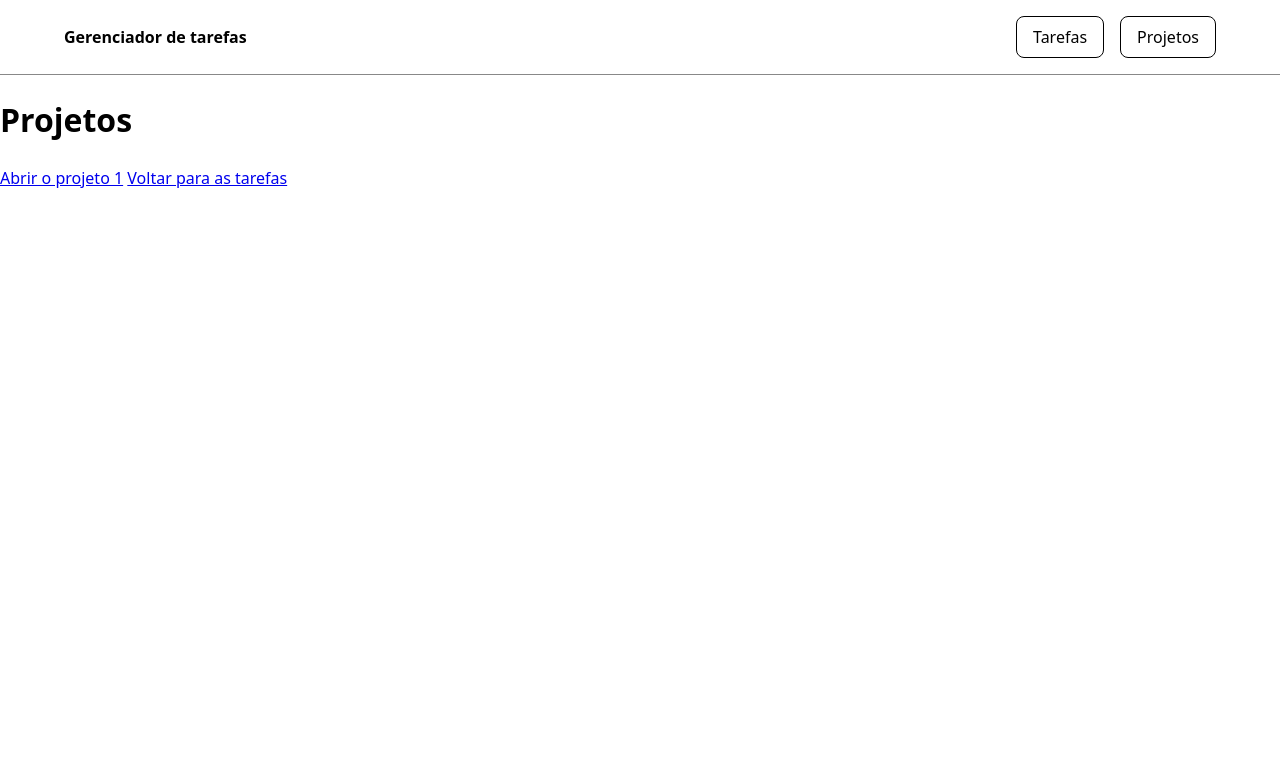
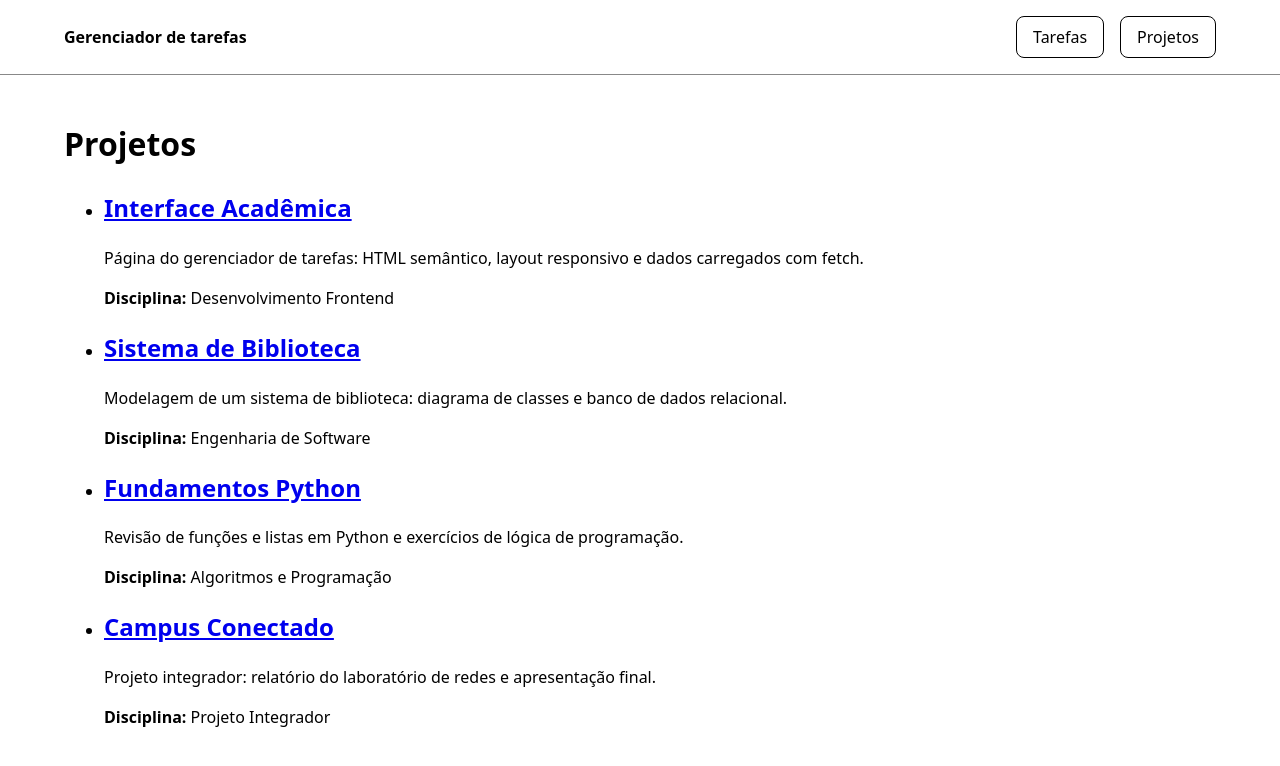
Before and after one commit to andreybueno-git/projeto-g2-frontend, a SvelteKit app: page /projetos in a window 1280 px wide. Shown: the top 766 px of the page. Built offline with nearby package versions, Linux system fonts and the light colour scheme; data requests are answered from the project's data file.

Commit message:
feat:cria lista de projetos da API

```diff
--- a/src/routes/projetos/+page.svelte
+++ b/src/routes/projetos/+page.svelte
@@ -1,4 +1,54 @@
-<h1>Projetos</h1>
+<script lang="ts">
+    import { onMount } from 'svelte';
+    import { listarProjetos } from '../../lib/api';
+    import type { Projeto } from '../../tipos';
 
-<a href="/projetos/1">Abrir o projeto 1</a>
-<a href="/">Voltar para as tarefas</a>
+    let projetos = $state<Projeto[]>([]);
+    let carregando = $state(true);
+    let erro = $state<string | null>(null);
+
+    onMount(async () => {
+      try {
+        projetos = await listarProjetos();
+      } catch {
+        erro = 'Não foi possível carregar os projetos.';
+      } finally {
+        carregando = false;
+      }
+    });
+  </script>
+
+  <main>
+    <h1>Projetos</h1>
+
+    {#if carregando}
+      <p>Carregando projetos...</p>
+    {:else if erro}
+      <p role="alert">{erro}</p>
+    {:else if projetos.length === 0}
+      <p>Nenhum projeto cadastrado.</p>
+    {:else}
+      <ul>
+        {#each projetos as projeto (projeto.id)}
+          <li>
+            <h2>
+              <a href={`/projetos/${projeto.id}`}>
+                {projeto.nome}
+              </a>
+            </h2>
+
+            <p>{projeto.descricao}</p>
+            <p><strong>Disciplina:</strong> {projeto.disciplina}</p>
+          </li>
+        {/each}
+      </ul>
+    {/if}
+  </main>
+
+  <style>
+    main {
+      max-width: 72rem;
+      margin: 0 auto;
+      padding: 1.5rem 1rem;
+    }
+  </style>
```
